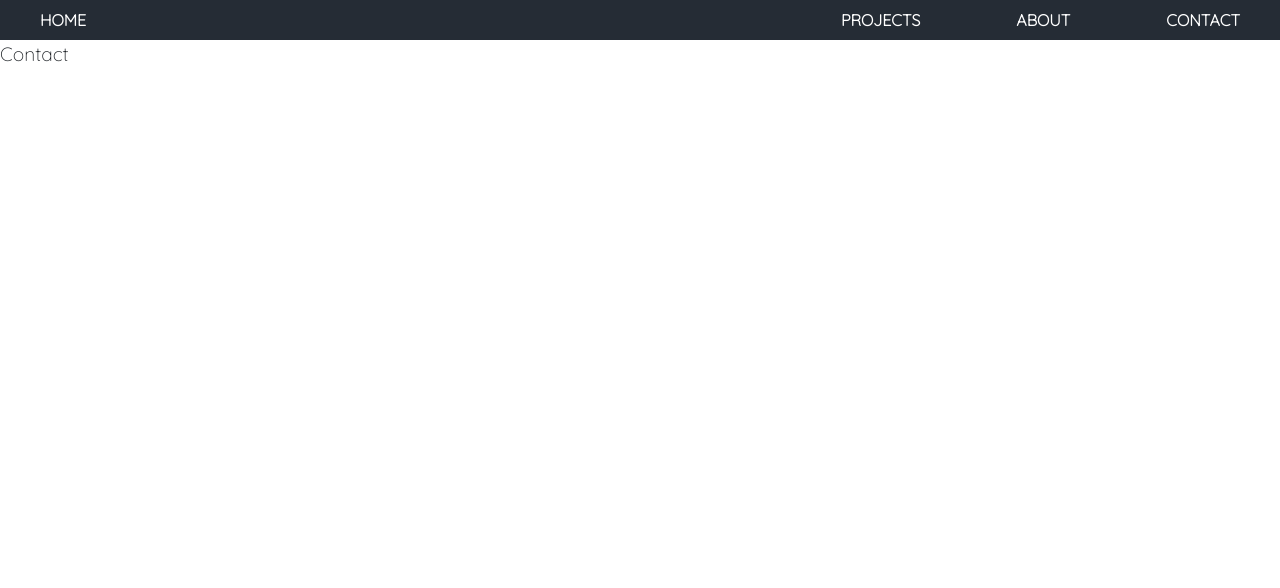
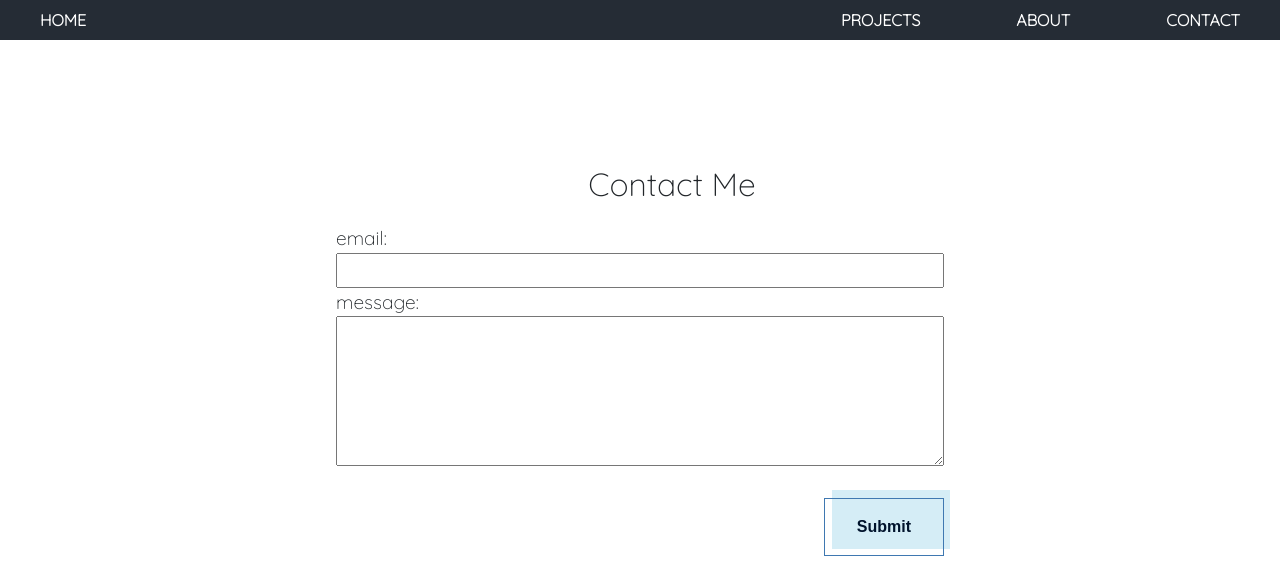
Before and after one commit to em-twines/ProfessionalWebsite, a React (Create React App) app in the folder frontend/: page /contact in a window 1280 px wide. Shown: the top 588 px of the page. Built offline with nearby package versions, Linux system fonts and the light colour scheme.

Commit message:
added contact page css/jsx

```diff
--- a/frontend/package.json
+++ b/frontend/package.json
@@ -6,6 +6,7 @@
     "@testing-library/jest-dom": "^5.16.5",
     "@testing-library/react": "^13.4.0",
     "@testing-library/user-event": "^13.5.0",
+    "axios": "^1.2.2",
     "bootstrap": "^5.2.3",
     "mdb-react-ui-kit": "^5.1.0",
     "react": "^18.2.0",
--- a/frontend/src/App.scss
+++ b/frontend/src/App.scss
@@ -95,6 +95,61 @@ a:hover {
       height: 100%;
   }
 
+
+  /* CSS */
+  .button-51 {
+    background-color: transparent;
+    border: 1px solid #3f78b1;
+
+    box-sizing: border-box;
+    color: #00132C;
+    font-family: "Avenir Next LT W01 Bold",sans-serif;
+    font-size: 16px;
+    font-weight: 700;
+    line-height: 24px;
+    padding: 16px 23px;
+    position: relative;
+    text-decoration: none;
+    user-select: none;
+    -webkit-user-select: none;
+    touch-action: manipulation;
+  }
+
+
+  .button-51:hover,
+  .button-51:active {
+    outline: 0;
+    color: #f5fafa;
+  }
+
+  .button-51:hover {
+    background-color: transparent;
+    cursor: pointer;
+  }
+
+  .button-51:before {
+    background-color: #D5EDF6;
+    content: "";
+    height: calc(100% + 3px);
+    position: absolute;
+    right: -7px;
+    top: -9px;
+    transition: background-color 300ms ease-in;
+    width: 100%;
+    z-index: -1;
+  }
+
+  .button-51:hover:before {
+    // background-color: #6DCFF6;
+    background-color: #252c35;
+
+  }
+
+  @media (min-width: 768px) {
+    .button-51 {
+      padding: 16px 32px;
+    }
+  }
 
 
 /* https://mdbootstrap.com/docs/react/extended/hamburger-menu/*/
@@ -277,6 +332,12 @@ a:hover {
 
   @media only screen and (min-width: 1500px){
 
+    .navbar{
+      position: fixed;
+      top: 0;
+      width: 100%;
+    }
+
     ul {
         display: flex;
         justify-content: space-between;
@@ -287,26 +348,6 @@ a:hover {
         font-size: 1rem;
     }
 
-    /* .navBar {
-        background: #252c35;
-        color: #f5fafa;
-        padding: 2rem;
-        margin: auto;
-    } */
-
-    // .navBar button {
-    //     background: transparent;
-    //     border: 2px solid #f5fafa;
-    //     color: #f5fafa;
-    //     padding: 0.5rem 0.5rem;
-
-    // }
-
-    // .navBar button:hover {
-    //     background: #f5fafa;
-    //     color: #252c35;
-    //     cursor: pointer;
-    // }
 
     #nav-burger{
       display:none;
@@ -1126,31 +1167,24 @@ a:hover {
 .contact{
     display: flex;
     justify-content: center;
-    padding-top: 100vh;
-    margin-top: 30vh;
+    margin-top: 15vh;
 }
 
-.email{
 
+.form{
   display: flex;
+  flex-direction: column;
   text-align: left;
-    height: 5vh;
+  height: 50vh;
   width: 50vw;
   margin-left: auto;
   margin-right: auto;
-    margin-top: 2.5vh;
-    margin-bottom: 2.5vh;
-    border: .1vw solid #191E32;
+  border: transparent;
+  padding: 1rem;
 }
 
-.message{
-
+.submit-button{
   display: flex;
-    text-align: left;
-    height: 15vh;
-    width: 50vw;
-    margin-left: auto;
-    margin-right: auto;
-    border: .1vw solid #191E32;
-    margin-bottom: 50vh;
+  justify-content: flex-end;
+  margin-top: 4vh;
 }
--- a/frontend/src/Components/NavBar.jsx
+++ b/frontend/src/Components/NavBar.jsx
@@ -84,8 +84,6 @@ export default function NavBar() {
       </div>
     </>
 
-
-
   );
 }
 
--- a/frontend/src/pages/Contact.jsx
+++ b/frontend/src/pages/Contact.jsx
@@ -1,7 +1,62 @@
-import React from 'react'
+import React, { useState } from "react";
+import axios from "axios";
+export default function Contact() {
+  const [email, setEmail] = useState("");
+  const [message, setMessage] = useState("");
+  const [newContactAttempt, setNewContactAttempt] = useState("");
 
-export default function Contact() {
+  async function addNewContactAttempt() {
+    let res = await axios.post(
+      "http://127.0.0.1:8000/api/contactAttempts/",
+      newContactAttempt
+    );
+    if (res.status === 201) {
+      console.log(res);
+    }
+  }
+
+  function handleSubmit(event) {
+    event.preventDefault();
+    let newContactAttempt = {
+      email: email,
+      message: message,
+    };
+    console.log(newContactAttempt);
+    setNewContactAttempt(newContactAttempt);
+    addNewContactAttempt(newContactAttempt);
+    setEmail("");
+    setMessage("");
+  }
+
   return (
-    <div>Contact</div>
-  )
+    <div>
+      <div className="title contact">Contact Me</div>
+      {/* <div className = "email"> */}
+      <form className="form" onSubmit={handleSubmit}>
+        <label>email:</label>
+        <input
+          type="text"
+          onChange={(event) => setEmail(event.target.value)}
+          required
+          value={email}
+        ></input>
+        <label>message:</label>
+        <textarea
+          className="text-area"
+          type="text" rows="5" cols="40"
+          onChange={(event) => setMessage(event.target.value)}
+          required
+          value={message}
+        ></textarea>
+        {/* <div className = "message">message:</div> */}
+        <div className="submit-button">
+          <button className="button-51 font-link " type="submit">
+            Submit
+          </button>
+        </div>
+      </form>
+
+      {/* </div> */}
+    </div>
+  );
 }
```
Also changed, not shown: 1 other file (tests, documents, lock files or other folders). Lines whose indentation alone changed are shown as unchanged.
